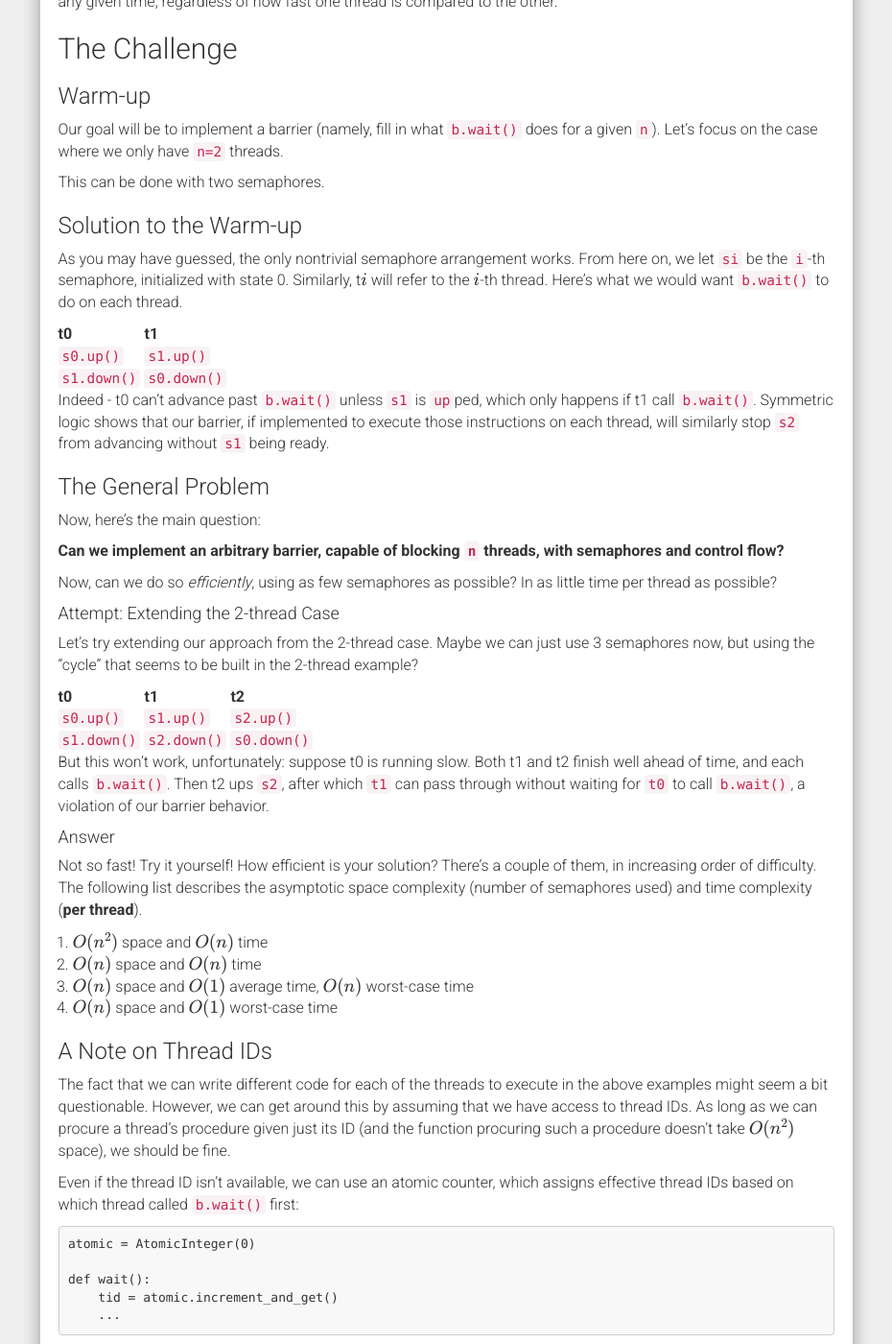
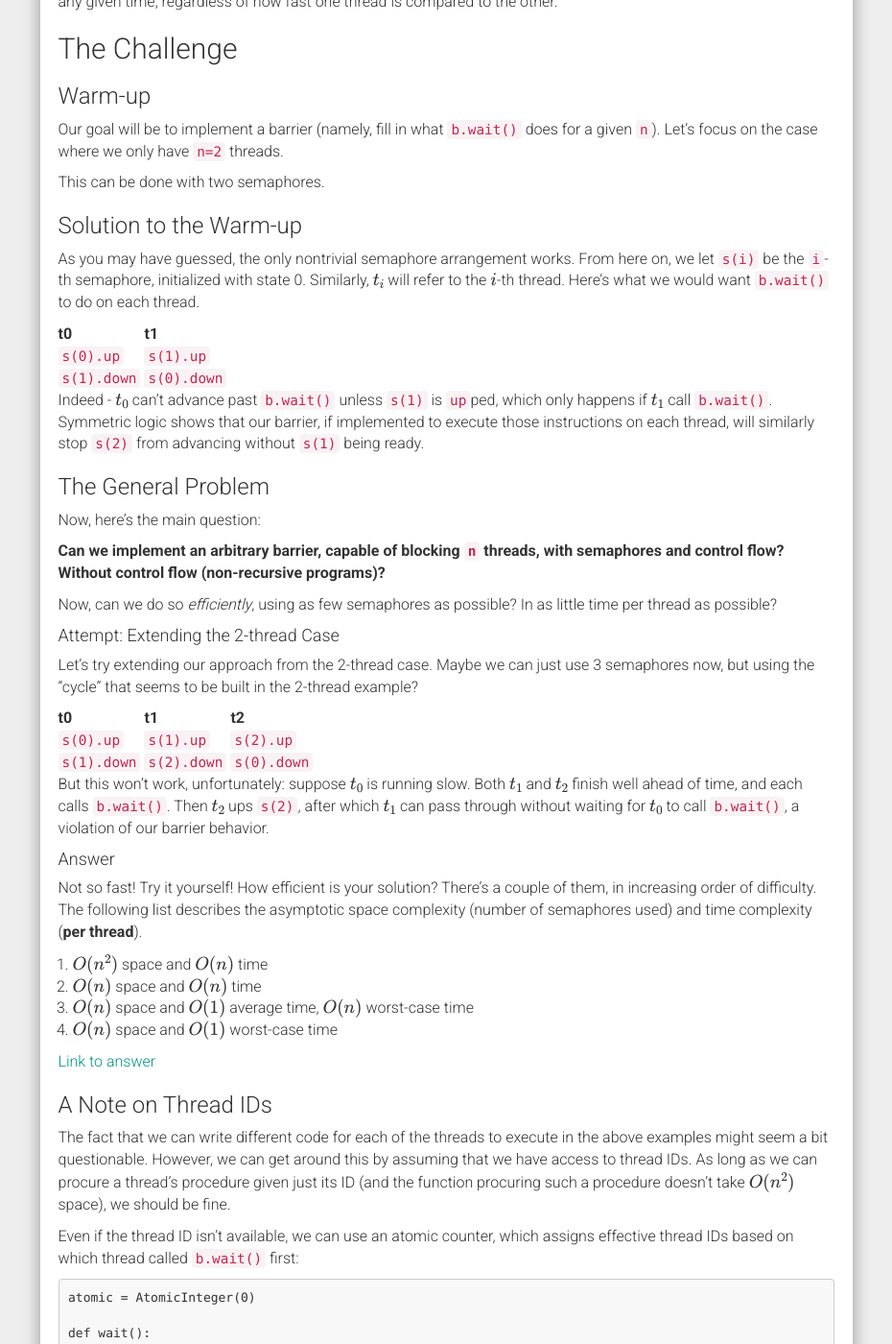
Before and after one commit to vlad17/vlad17.github.io, a Jekyll site: the page built from _posts/2017-01-24-semaphore-barrier.md, in a window 1280 px wide and 1400 px high, scrolled down 1540 px. Shown: the whole window at 96% size, without its empty margins (321-1251 px from the left). Built offline with Jekyll 4.4.1, drawn with Linux system fonts in a browser that asks for light colours; nearby versions of some CDN libraries; formulas are drawn with MathJax 3; comment, search, counter and statistics services are not loaded; some of the changed text lies outside the part shown.

Commit message:
Added answer

```diff
--- a/_posts/2017-01-24-semaphore-barrier.md
+++ b/_posts/2017-01-24-semaphore-barrier.md
@@ -7,7 +7,7 @@ categories: interview-question parallel
 
 # The Semaphore Barrier
 
-I wanted to share a an interview question I came up with. The idea came from my operating systems class, where we were expected to implement synchronization primitives.
+I wanted to share an interview question I came up with. The idea came from my operating systems class, where we were expected to implement synchronization primitives.
 
 Synchronization primitives can be used to coordinate across multiple threads working on a task in parallel.
 
@@ -67,21 +67,21 @@ This can be done with two semaphores.
 
 ### Solution to the Warm-up
 
-As you may have guessed, the only nontrivial semaphore arrangement works. From here on, we let `si` be the `i`-th semaphore, initialized with state 0. Similarly, t\\(i\\) will refer to the \\(i\\)-th thread. Here's what we would want `b.wait()` to do on each thread.
+As you may have guessed, the only nontrivial semaphore arrangement works. From here on, we let `s(i)` be the `i`-th semaphore, initialized with state 0. Similarly, \\(t_i\\) will refer to the \\(i\\)-th thread. Here's what we would want `b.wait()` to do on each thread.
 
 | t0 | | t1 |
 | --- | --- | --- |
-| `s0.up()` | | `s1.up()` |
-| `s1.down()` | | `s0.down()` |
+| `s(0).up` | | `s(1).up` |
+| `s(1).down` | | `s(0).down` |
 
 
-Indeed - t0 can't advance past `b.wait()` unless `s1` is `up`ped, which only happens if t1 call `b.wait()`. Symmetric logic shows that our barrier, if implemented to execute those instructions on each thread, will similarly stop `s2` from advancing without `s1` being ready.
+Indeed - \\(t_0\\) can't advance past `b.wait()` unless `s(1)` is `up`ped, which only happens if \\(t_1\\) call `b.wait()`. Symmetric logic shows that our barrier, if implemented to execute those instructions on each thread, will similarly stop `s(2)` from advancing without `s(1)` being ready.
 
 ### The General Problem
 
 Now, here's the main question:
 
-**Can we implement an arbitrary barrier, capable of blocking `n` threads, with semaphores and control flow?**
+**Can we implement an arbitrary barrier, capable of blocking `n` threads, with semaphores and control flow? Without control flow (non-recursive programs)?**
 
 Now, can we do so _efficiently_, using as few semaphores as possible? In as little time per thread as possible?
 
@@ -91,10 +91,10 @@ Let's try extending our approach from the 2-thread case. Maybe we can just use 3
 
 | t0 | | t1 | |  t2 |
 | --- | --- | --- | --- | --- |
-| `s0.up()` | | `s1.up()` | | `s2.up()` |
-| `s1.down()` | | `s2.down()` | | `s0.down()` |
+| `s(0).up` | | `s(1).up` | | `s(2).up` |
+| `s(1).down` | | `s(2).down` | | `s(0).down` |
 
-But this won't work, unfortunately: suppose t0 is running slow. Both t1 and t2 finish well ahead of time, and each calls `b.wait()`. Then t2 ups `s2`, after which `t1` can pass through without waiting for `t0` to call `b.wait()`, a violation of our barrier behavior.
+But this won't work, unfortunately: suppose \\(t_0\\) is running slow. Both \\(t_1\\) and \\(t_2\\) finish well ahead of time, and each calls `b.wait()`. Then \\(t_2\\) ups `s(2)`, after which \\(t_1\\) can pass through without waiting for \\(t_0\\) to call `b.wait()`, a violation of our barrier behavior.
 
 #### Answer
 
@@ -104,6 +104,8 @@ Not so fast! Try it yourself! How efficient is your solution? There's a couple o
 0. \\(O(n)\\) space and \\(O(n)\\) time
 0. \\(O(n)\\) space and \\(O(1)\\) average time, \\(O(n)\\) worst-case time
 0. \\(O(n)\\) space and \\(O(1)\\) worst-case time
+
+[Link to answer]({{ site.baseurl }}{% post_url 2017-01-25-semaphore-answer %})
 
 ### A Note on Thread IDs
 
```
Also changed, not shown: _posts/2017-01-25-semaphore-answer.md (added, +231 -0 lines).
